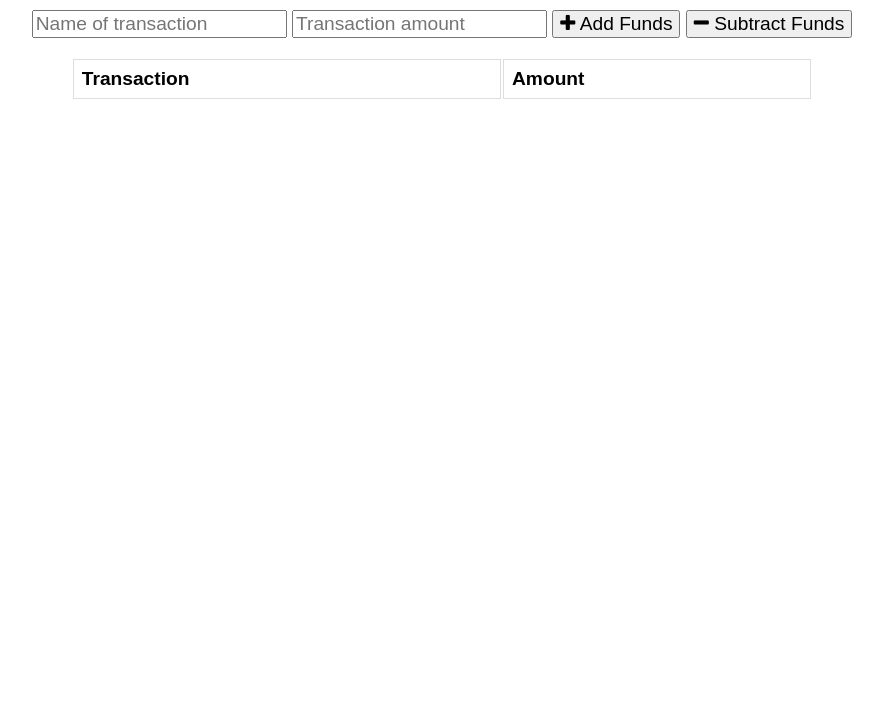
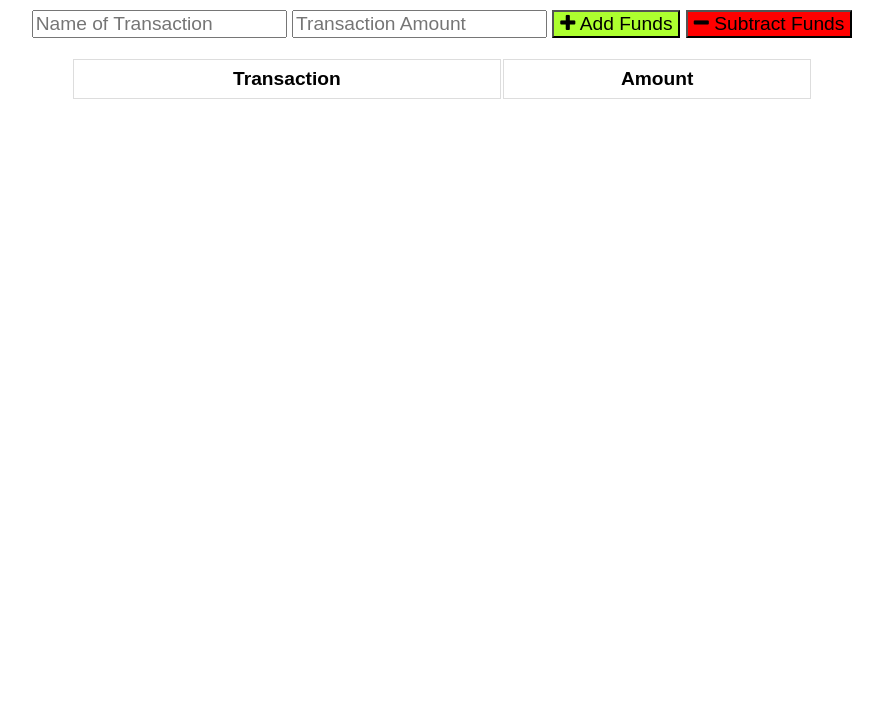
Before and after one commit to nddarnell/Week18-Homework-PWA_Budget_Tracker, a website: page public/index.html in a window 1280 px wide. Shown: the part 72-800 px from the top of the page, without its empty margins (198-1081 px from the left). Drawn offline with nearby package versions, Linux system fonts and the light colour scheme; no server answers.

Commit message:
styling changes made to index.js, index.html and styles.css

```diff
--- a/public/index.html
+++ b/public/index.html
@@ -15,22 +15,22 @@
 <body>
   <div class="wrapper">
     <div class="total">
-      <div class="total">Your total is: $<span id="total">0</span></div>
+      <div class="total">Net Cash: $<span id="total">0</span></div>
     </div>
 
     <div class="form">
-      <input type="text" id="t-name" placeholder="Name of transaction" />
-      <input type="number" min="0" id="t-amount" placeholder="Transaction amount" />
-      <button id="add-btn"><i class="fa fa-plus buttons"></i> Add Funds</button>
-      <button id="sub-btn"><i class="fa fa-minus"></i> Subtract Funds</button>
+      <input type="text" id="t-name" placeholder="Name of Transaction" />
+      <input type="number" min="0" id="t-amount" placeholder="Transaction Amount" />
+      <button class="butColorGreen" id="add-btn"><i class="fa fa-plus buttons"></i> Add Funds</button>
+      <button class="butColorRed" id="sub-btn"><i class="fa fa-minus"></i> Subtract Funds</button>
       <p class="error"></p>
     </div>
 
     <div class="transactions">
       <table>
         <thead>
-          <th>Transaction</th>
-          <th>Amount</th>
+          <th class="text-center">Transaction</th>
+          <th class="text-center">Amount</th>
         </thead>
         <tbody id="tbody">
 
--- a/public/index.js
+++ b/public/index.js
@@ -69,9 +69,9 @@ function populateChart() {
     data: {
       labels,
       datasets: [{
-        label: "Total Over Time",
+        label: "Cumulative Cash Flow",
         fill: true,
-        backgroundColor: "#6666ff",
+        backgroundColor: "#E88D67",
         data
       }]
     }
--- a/public/styles.css
+++ b/public/styles.css
@@ -6,6 +6,18 @@ body {
 button, input {
   font-size: 100%;
   font-family: Arial;
+}
+
+.butColorGreen{
+  background-color: greenyellow;
+}
+
+.butColorRed{
+  background-color: red;
+}
+
+.text-center{
+  text-align: center;
 }
 
 table {
```
